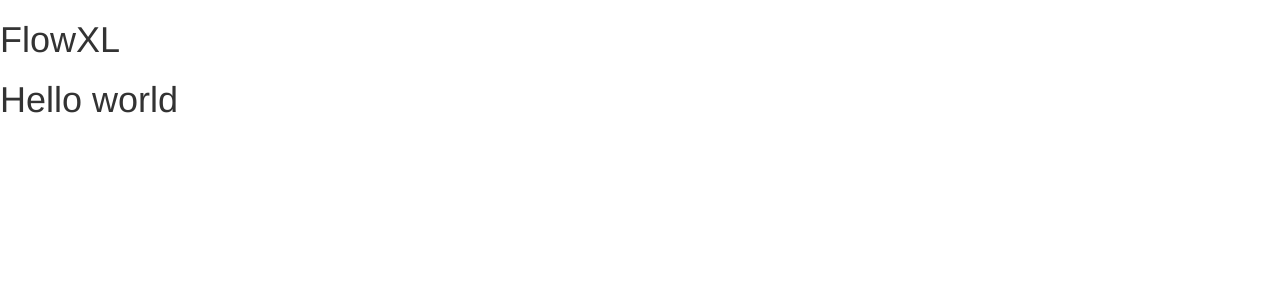
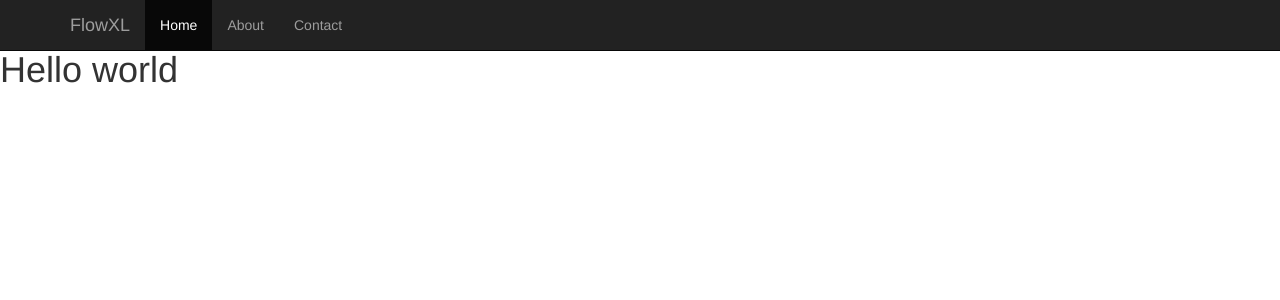
Before and after one commit to jeffrey-hokanson/FlowXL, a Flask app: page / in a window 1280 px wide. Shown: the top 300 px of the page. Run offline with Flask 2, Linux system fonts and the light colour scheme; some libraries are stand-ins or nearby versions.

Commit message:
Fix navbar covering over main content pane.

```diff
--- a/static/style.css
+++ b/static/style.css
@@ -0,0 +1,3 @@
+.main-pane {
+    margin-top: 5rem;
+}
--- a/templates/layout.html
+++ b/templates/layout.html
@@ -6,6 +6,24 @@
 <link rel=stylesheet type=text/css href="{{ url_for('static', filename='vendor/bootstrap-3.3.2-dist/css/bootstrap.min.css') }}">
 
 <div class=page>
-	<h1>FlowXL</h1>
-{% block body %}{% endblock %}
+      <nav class="navbar navbar-inverse navbar-fixed-top">
+          <div class="container">
+            <div class="navbar-header">
+              <button type="button" class="navbar-toggle collapsed" data-toggle="collapse" data-target="#navbar" aria-expanded="false" aria-controls="navbar">
+                <span class="sr-only">Toggle navigation</span>
+              </button>
+              <a class="navbar-brand" href="#">FlowXL</a>
+            </div>
+            <div id="navbar" class="collapse navbar-collapse">
+              <ul class="nav navbar-nav">
+                <li class="active"><a href="#">Home</a></li>
+                <li><a href="#about">About</a></li>
+                <li><a href="#contact">Contact</a></li>
+              </ul>
+            </div><!--/.nav-collapse -->
+          </div>
+        </nav>
+    <div class="main-pane">
+    {% block body %}{% endblock %}
+    </div>
 </div>
```
